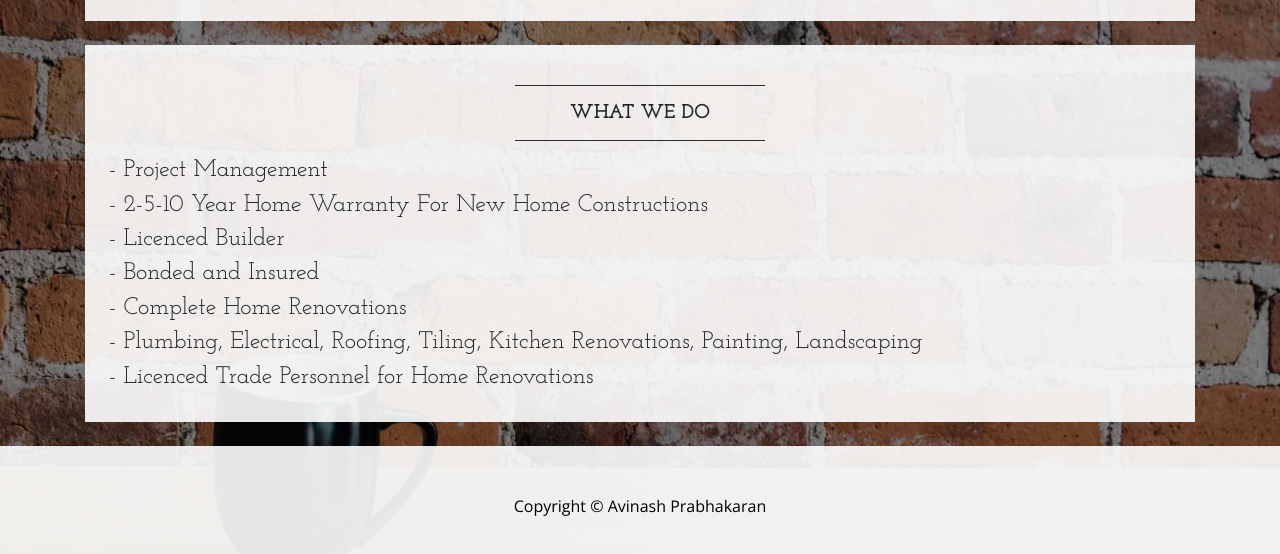
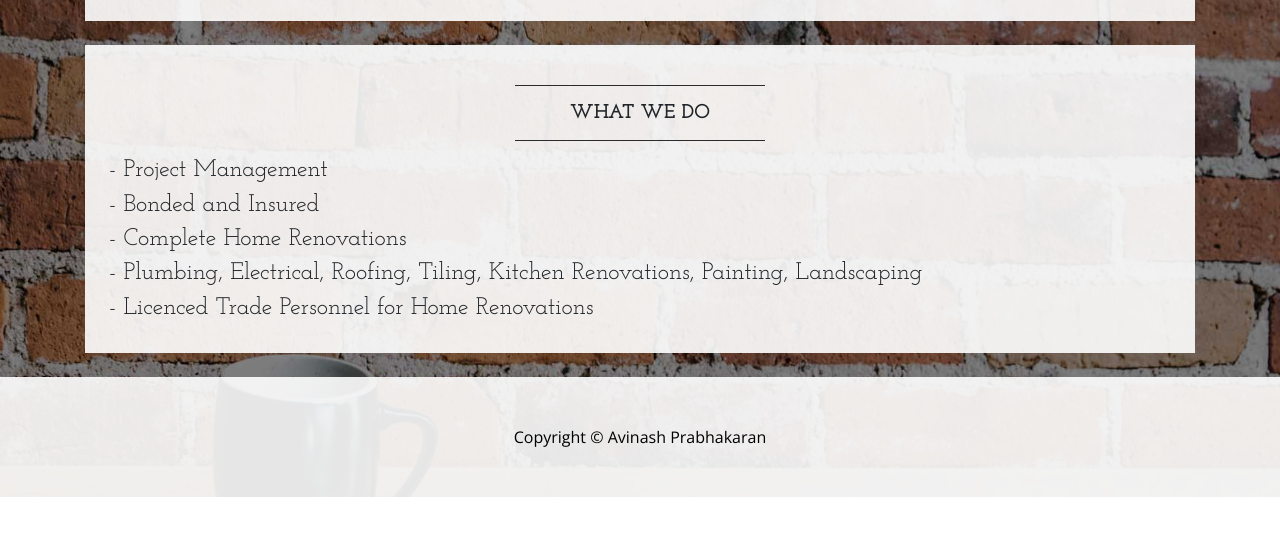
Before and after one commit to avinashkz/sanhomes, a website: page index.html in a window 1280 px wide. Shown: the part 1012-1566 px from the top of the page. After the commit the page ends 1509 px from the top, so only its background shows below. Drawn offline with nearby package versions, Linux system fonts and the light colour scheme.

Commit message:
Update index.html (#2)

```diff
--- a/index.html
+++ b/index.html
@@ -132,8 +132,6 @@
         </h2>
         <hr class="divider">
           <h4>- Project Management</h4>
-            <h4>- 2-5-10 Year Home Warranty For New Home Constructions</h4>
-            <h4>- Licenced Builder</h4>
             <h4>- Bonded and Insured</h4>
             <h4>- Complete Home Renovations</h4>
             <h4>- Plumbing, Electrical, Roofing, Tiling, Kitchen Renovations, Painting, Landscaping</h4>
```
